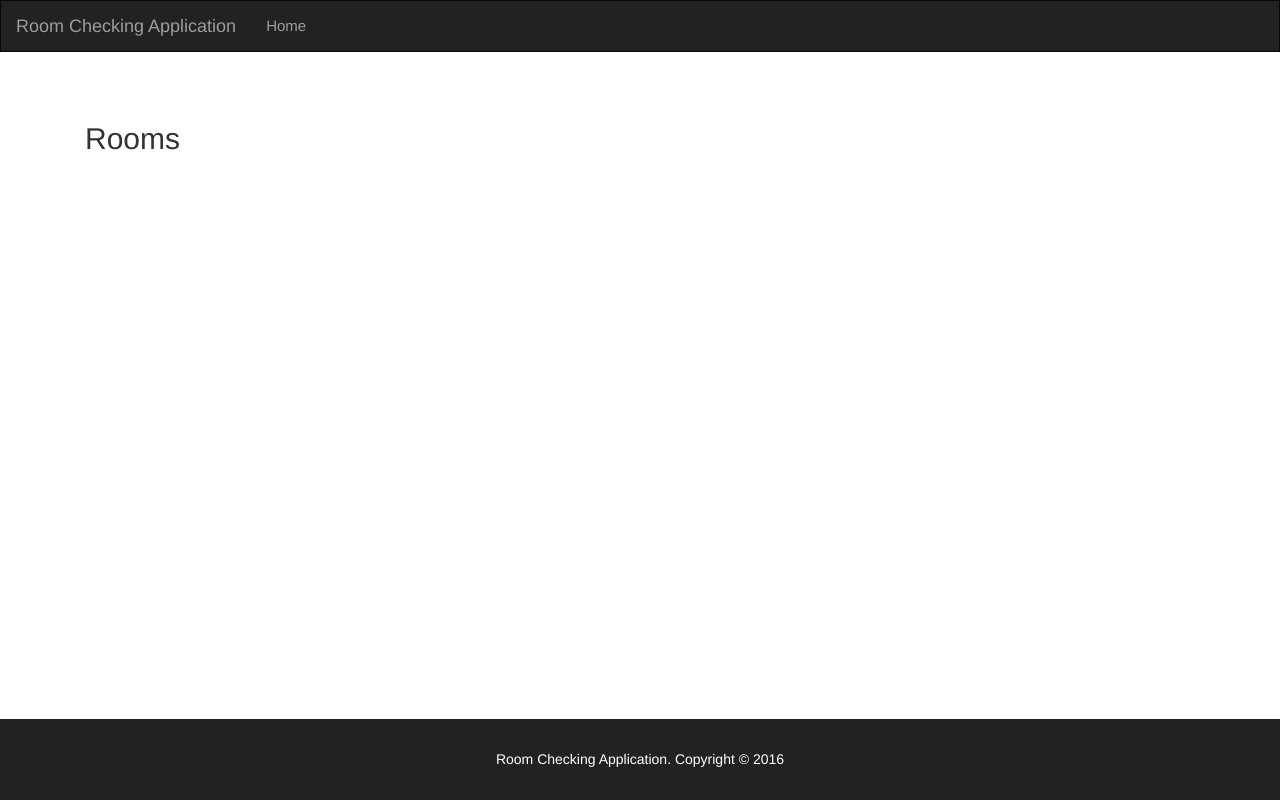
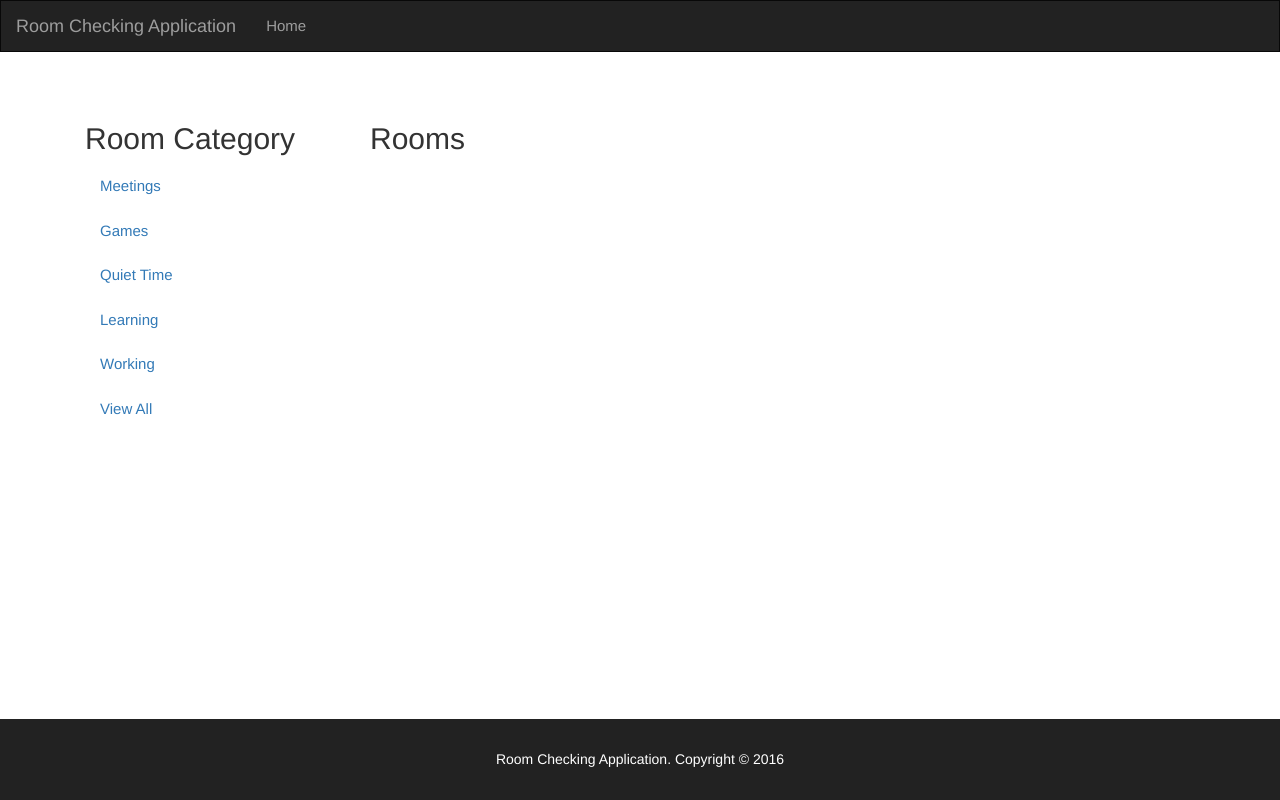
Before and after one commit to ecegbo/room-checking-app, a website: page book.html in a window 1280 px wide. Drawn offline with nearby package versions, Linux system fonts and the light colour scheme.

Commit message:
update to book.html and style

```diff
--- a/book.html
+++ b/book.html
@@ -16,7 +16,30 @@
 </header>
 <main>
 	<div class="container">
-		<div class="col-md-12">
+		<div class="col-sm-3">
+			<h2>Room Category</h2>
+			<ul class="nav nav-pills nav-stacked">
+				<li>
+					<a href="./book.html?id=1">Meetings</a>
+				</li>
+				<li>
+					<a href="./book.html?id=2">Games</a>
+				</li>
+				<li>
+					<a href="./book.html?id=3">Quiet Time</a>
+				</li>
+				<li>
+					<a href="./book.html?id=4">Learning</a>
+				</li>
+				<li>
+					<a href="./book.html?id=5">Working</a>
+				</li>
+				<li>
+					<a href="./book.html?id=-1">View All</a>
+				</li>
+			</ul>
+		</div>
+		<div class="col-md-9">
 			<h2>Rooms</h2>
 			<div id="rooms">
 				<div id="name"></div>
--- a/css/style.css
+++ b/css/style.css
@@ -51,3 +51,9 @@ footer{
 h1, h2{
 
 }
+.red{
+	color: red;
+}
+.green{
+	color: green;
+}
```
